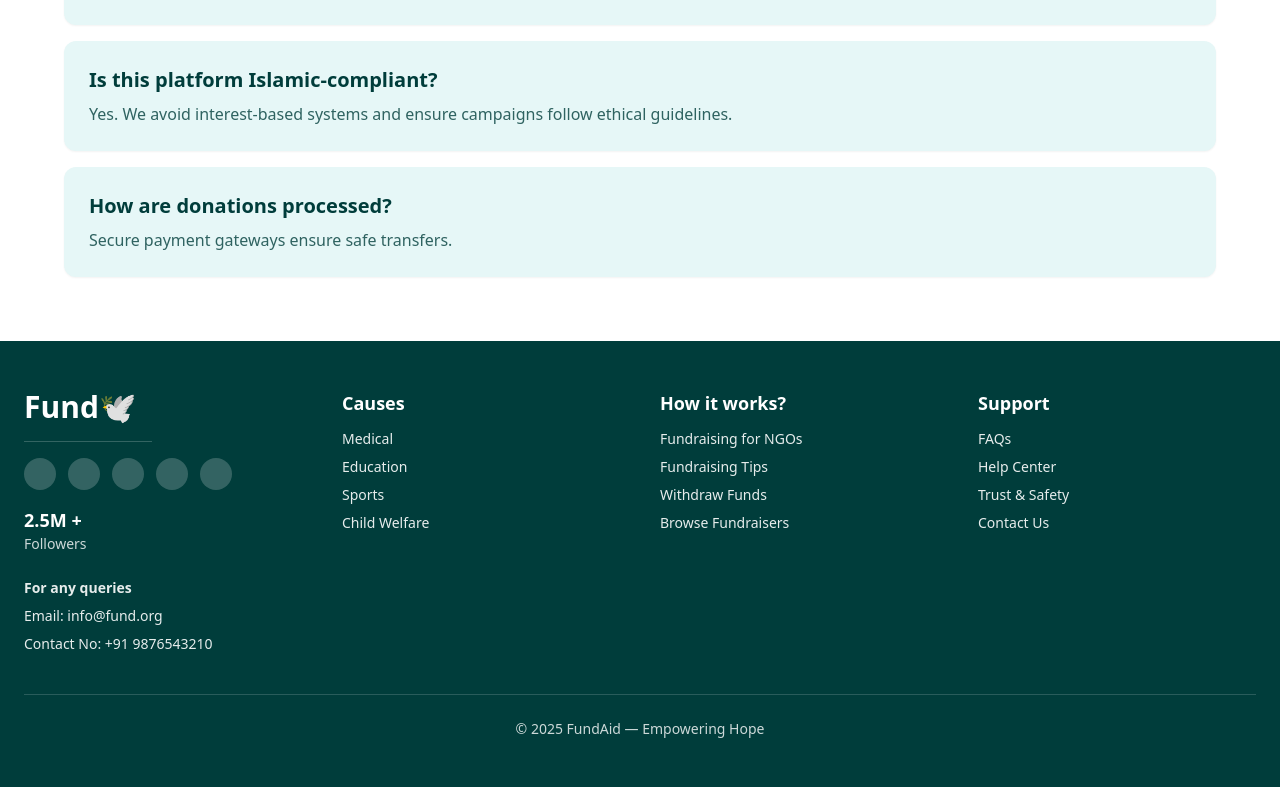
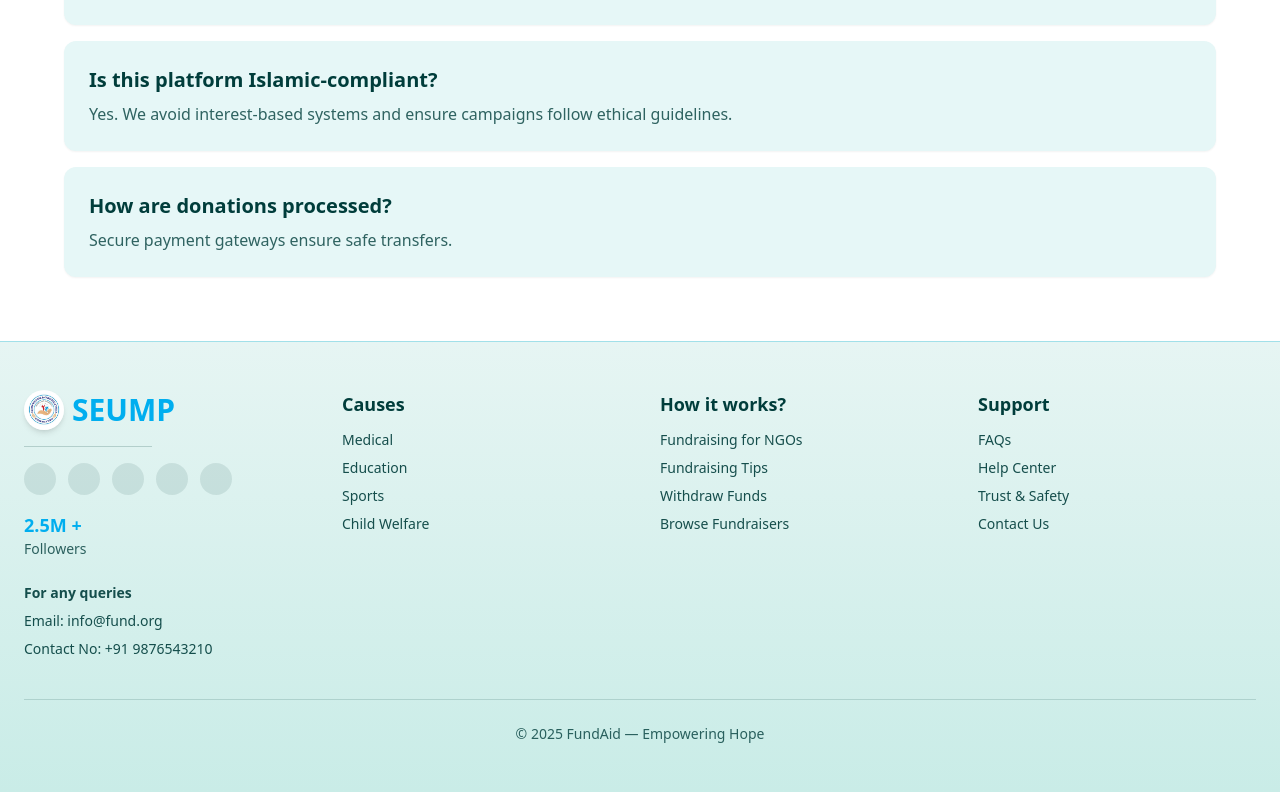
Before and after one commit to yaserkhan55/fund, a React app in the folder Frontend/: page / in a window 1280 px wide. Shown: the part 1831-2623 px from the top of the page. Built offline with nearby package versions, Linux system fonts and the light colour scheme; no server answers; the HTML template or start-up script is replaced by a standard one.

Commit message:
Footer update

```diff
--- a/Frontend/src/components/Footer.jsx
+++ b/Frontend/src/components/Footer.jsx
@@ -1,31 +1,38 @@
 export default function Footer() {
   return (
-      <footer className="bg-[#003d3b] text-white py-12 px-6 mt-10">
+    <footer className="bg-gradient-to-b from-[#E6F5F3] to-[#C9ECE7] text-[#003D3B] py-12 px-6 mt-10 border-t border-[#00AEEF]/20">
       <div className="max-w-7xl mx-auto grid grid-cols-1 md:grid-cols-4 gap-10">
 
         {/* LOGO + FOLLOWERS */}
         <div>
+          <div className="flex items-center gap-2">
+            <img
+              src="/WhatsApp Image 2025-11-20 at 12.07.54 PM.jpeg"
+              alt="Fund Logo"
+              className="w-10 h-10 rounded-full object-cover shadow-md"
+            />
             <h1 className="text-3xl font-bold">
-              Fund<span className="text-teal-300">🕊️</span>
+              <span className="text-[#00AEEF]">SEUMP</span>
             </h1>
-
-            <div className="h-[1px] bg-white/20 my-4 w-32"></div>
-
-            {/* Social icons replaced with simple circles to avoid dependencies */}
-            <div className="flex space-x-3">
-              <div className="w-8 h-8 rounded-full bg-white/20"></div>
-              <div className="w-8 h-8 rounded-full bg-white/20"></div>
-              <div className="w-8 h-8 rounded-full bg-white/20"></div>
-              <div className="w-8 h-8 rounded-full bg-white/20"></div>
-              <div className="w-8 h-8 rounded-full bg-white/20"></div>
           </div>
 
-            <p className="mt-4 font-semibold text-lg">2.5M +</p>
+          <div className="h-[1px] bg-[#003D3B]/20 my-4 w-32"></div>
+
+          {/* Simple Social Icons */}
+          <div className="flex space-x-3">
+            <div className="w-8 h-8 rounded-full bg-[#003D3B]/10"></div>
+            <div className="w-8 h-8 rounded-full bg-[#003D3B]/10"></div>
+            <div className="w-8 h-8 rounded-full bg-[#003D3B]/10"></div>
+            <div className="w-8 h-8 rounded-full bg-[#003D3B]/10"></div>
+            <div className="w-8 h-8 rounded-full bg-[#003D3B]/10"></div>
+          </div>
+
+          <p className="mt-4 font-semibold text-lg text-[#00AEEF]">2.5M +</p>
           <p className="text-sm opacity-80">Followers</p>
 
           {/* Contact section */}
           <div className="mt-6 space-y-2 text-sm opacity-90">
-              <p className="font-semibold">For any queries</p>
+            <p className="font-semibold text-[#003D3B]">For any queries</p>
             <p>Email: info@fund.org</p>
             <p>Contact No: +91 9876543210</p>
           </div>
@@ -33,40 +40,40 @@ export default function Footer() {
 
         {/* Column 1 */}
         <div>
-            <h3 className="font-semibold text-lg mb-3">Causes</h3>
+          <h3 className="font-semibold text-lg mb-3 text-[#003D3B]">Causes</h3>
           <ul className="space-y-2 text-sm opacity-90">
-              <li>Medical</li>
-              <li>Education</li>
-              <li>Sports</li>
-              <li>Child Welfare</li>
+            <li className="hover:text-[#00AEEF] transition">Medical</li>
+            <li className="hover:text-[#00AEEF] transition">Education</li>
+            <li className="hover:text-[#00AEEF] transition">Sports</li>
+            <li className="hover:text-[#00AEEF] transition">Child Welfare</li>
           </ul>
         </div>
 
         {/* Column 2 */}
         <div>
-            <h3 className="font-semibold text-lg mb-3">How it works?</h3>
+          <h3 className="font-semibold text-lg mb-3 text-[#003D3B]">How it works?</h3>
           <ul className="space-y-2 text-sm opacity-90">
-              <li>Fundraising for NGOs</li>
-              <li>Fundraising Tips</li>
-              <li>Withdraw Funds</li>
-              <li>Browse Fundraisers</li>
+            <li className="hover:text-[#00AEEF] transition">Fundraising for NGOs</li>
+            <li className="hover:text-[#00AEEF] transition">Fundraising Tips</li>
+            <li className="hover:text-[#00AEEF] transition">Withdraw Funds</li>
+            <li className="hover:text-[#00AEEF] transition">Browse Fundraisers</li>
           </ul>
         </div>
 
         {/* Column 3 */}
         <div>
-            <h3 className="font-semibold text-lg mb-3">Support</h3>
+          <h3 className="font-semibold text-lg mb-3 text-[#003D3B]">Support</h3>
           <ul className="space-y-2 text-sm opacity-90">
-              <li>FAQs</li>
-              <li>Help Center</li>
-              <li>Trust & Safety</li>
-              <li>Contact Us</li>
+            <li className="hover:text-[#00AEEF] transition">FAQs</li>
+            <li className="hover:text-[#00AEEF] transition">Help Center</li>
+            <li className="hover:text-[#00AEEF] transition">Trust & Safety</li>
+            <li className="hover:text-[#00AEEF] transition">Contact Us</li>
           </ul>
         </div>
       </div>
 
       {/* Copyright */}
-        <div className="text-center mt-10 text-sm opacity-80 border-t border-white/20 pt-6">
+      <div className="text-center mt-10 text-sm opacity-80 border-t border-[#003D3B]/20 pt-6">
         © {new Date().getFullYear()} FundAid — Empowering Hope
       </div>
     </footer>
```
Lines whose indentation alone changed are shown as unchanged.
